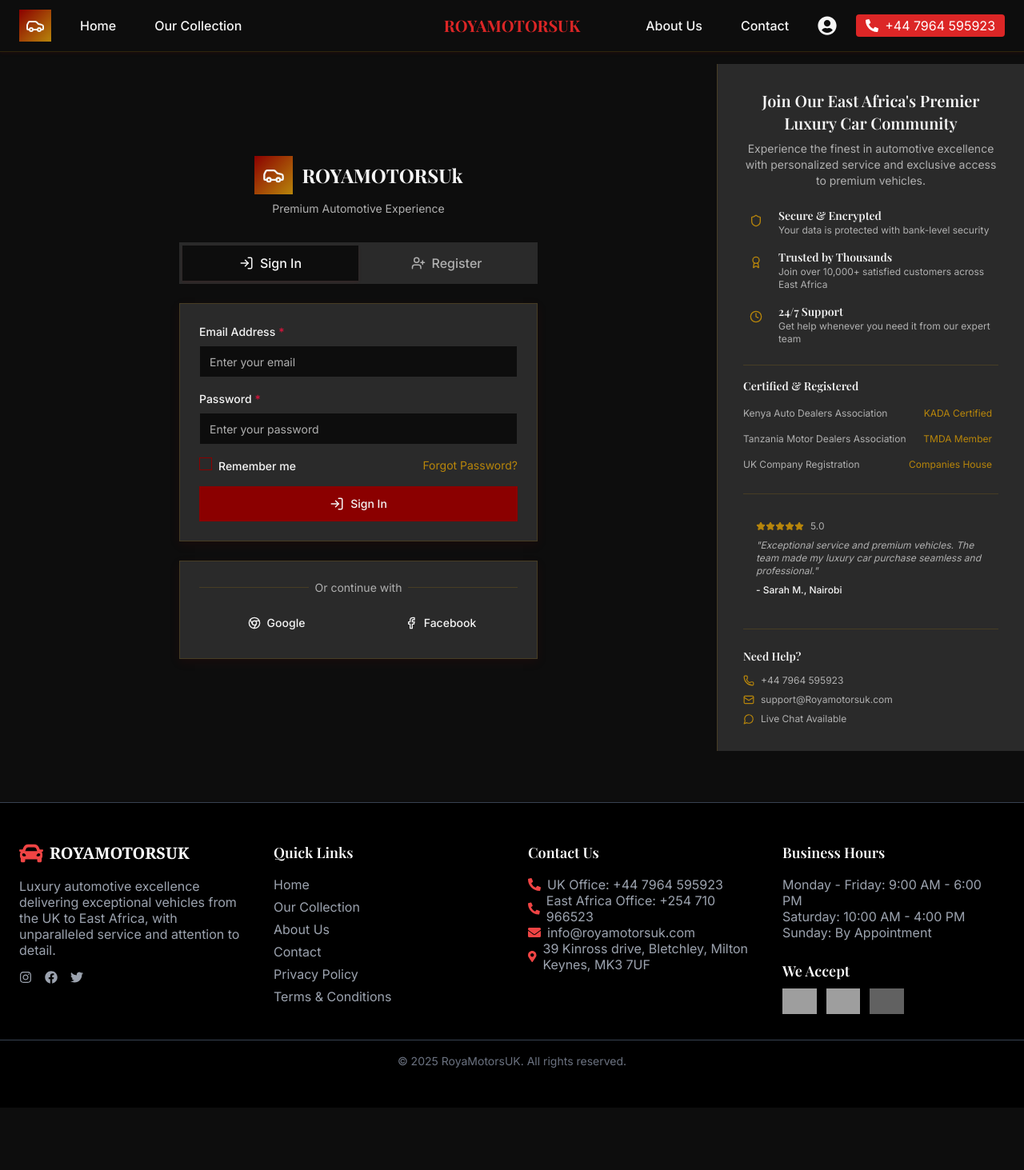
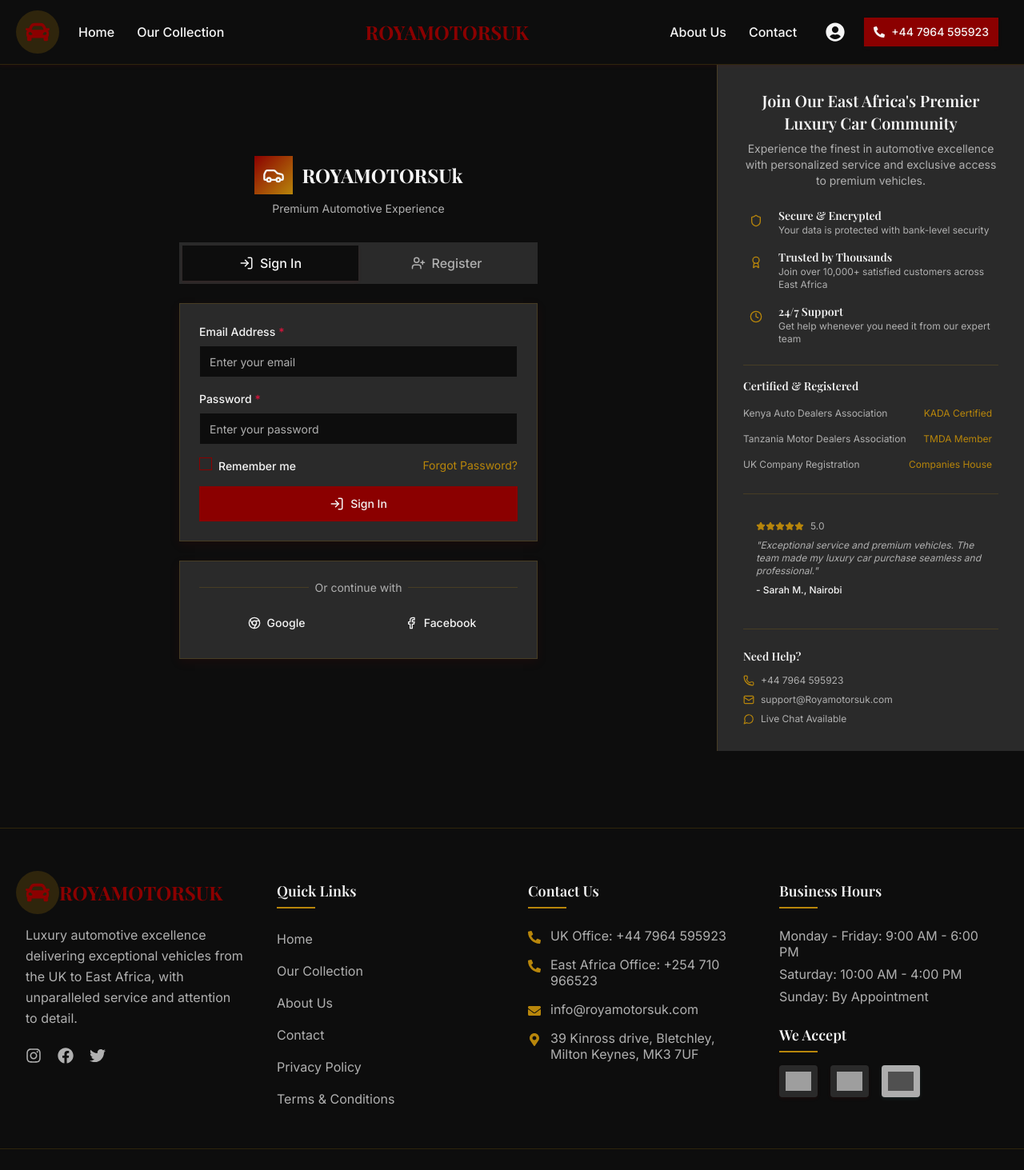
Before and after one commit to 4rn0h/Rdealership, a React (Vite) app: page /user-authentication in a window 1280 px wide. Shown: the top 1463 px of the page at 80% size. Before the commit the page ends 1385 px from the top, so only its background shows below. Built offline with nearby package versions, Linux system fonts and the light colour scheme; grey boxes are pictures that could not be loaded.

Commit message:
footer and header update

```diff
--- a/src/components/ui/Footer.jsx
+++ b/src/components/ui/Footer.jsx
@@ -13,91 +13,127 @@
 
 const Footer = () => {
   return (
-    <footer className="bg-black text-white py-12 mt-16 border-t border-gray-700">
-      <div className="container mx-auto grid md:grid-cols-4 gap-10 px-6">
+    <footer className="bg-background text-foreground border-t border-border pt-16 mt-24">
+      <div className="container-custom grid md:grid-cols-4 gap-10">
 
         {/* Column 1 - Logo & About */}
-        <div>
-          <div className="flex items-center gap-2 mb-4">
-            <FaCar className="text-red-500 text-3xl" />
-            <h2 className="text-xl font-serif font-bold">ROYAMOTORSUK</h2>
+        <div className="space-y-6">
+          <div className="flex items-center gap-3">
+            <div className="relative">
+              <FaCar className="text-primary text-3xl z-10 relative" />
+              <div className="absolute -inset-3 bg-accent rounded-full opacity-20"></div>
             </div>
-          <p className="text-gray-400 mb-4">
+            <h2 className="text-2xl font-playfair font-bold text-primary">ROYAMOTORSUK</h2>
+          </div>
+          <p className="text-muted-foreground leading-relaxed">
             Luxury automotive excellence delivering exceptional vehicles from
             the UK to East Africa, with unparalleled service and attention to
             detail.
           </p>
-          <div className="flex gap-4 text-gray-400">
-            <a href="https://instagram.com/RoyaMotorsUK" target="_blank" rel="noopener noreferrer">
-              <FaInstagram className="hover:text-red-500 cursor-pointer" />
+          <div className="flex gap-5">
+            <a href="https://instagram.com/RoyaMotorsUK" target="_blank" rel="noopener noreferrer" className="luxury-hover-gold luxury-micro-transition text-muted-foreground hover:text-accent">
+              <FaInstagram className="text-xl" />
             </a>
-            <a href="https://facebook.com/RoyaMotorsUK" target="_blank" rel="noopener noreferrer">
-              <FaFacebook className="hover:text-red-500 cursor-pointer" />
+            <a href="https://facebook.com/RoyaMotorsUK" target="_blank" rel="noopener noreferrer" className="luxury-hover-gold luxury-micro-transition text-muted-foreground hover:text-accent">
+              <FaFacebook className="text-xl" />
             </a>
-            <a href="https://twitter.com/RoyaMotorsUK" target="_blank" rel="noopener noreferrer">
-              <FaTwitter className="hover:text-red-500 cursor-pointer" />
+            <a href="https://twitter.com/RoyaMotorsUK" target="_blank" rel="noopener noreferrer" className="luxury-hover-gold luxury-micro-transition text-muted-foreground hover:text-accent">
+              <FaTwitter className="text-xl" />
             </a>
           </div>
         </div>
 
         {/* Column 2 - Quick Links */}
         <div>
-          <h3 className="font-semibold text-lg mb-4">Quick Links</h3>
-          <ul className="space-y-2 text-gray-400">
-            <li><Link to="/" className="luxury-hover-gold">Home</Link></li>
-            <li><Link to="/vehicle-browse-search" className="luxury-hover-gold">Our Collection</Link></li>
-            <li><Link to="/about" className="luxury-hover-gold">About Us</Link></li>
-            <li><Link to="/contacts" className="luxury-hover-gold">Contact</Link></li>
-            <li><Link to="/privacy-policy" className="luxury-hover-gold">Privacy Policy</Link></li>
-            <li><Link to="/terms" className="luxury-hover-gold">Terms & Conditions</Link></li>
+          <h3 className="font-playfair font-semibold text-lg mb-6 relative pb-2 after:content-[''] after:absolute after:left-0 after:bottom-0 after:w-12 after:h-0.5 after:bg-accent">
+            Quick Links
+          </h3>
+          <ul className="space-y-3">
+            {[
+              { name: "Home", path: "/" },
+              { name: "Our Collection", path: "/vehicle-browse-search" },
+              { name: "About Us", path: "/about" },
+              { name: "Contact", path: "/contacts" },
+              { name: "Privacy Policy", path: "/privacy-policy" },
+              { name: "Terms & Conditions", path: "/terms" }
+            ].map((link, index) => (
+              <li key={index}>
+                <Link
+                  to={link.path}
+                  className="text-muted-foreground luxury-hover-gold luxury-micro-transition hover:text-accent block py-1"
+                >
+                  {link.name}
+                </Link>
+              </li>
+            ))}
           </ul>
         </div>
 
         {/* Column 3 - Contact Us */}
         <div>
-          <h3 className="font-semibold text-lg mb-4">Contact Us</h3>
-          <p className="flex items-center gap-2 text-gray-400">
-            <FaPhoneAlt className="text-red-500" />
-            <a href="tel:+447964595923" className="hover:text-red-500">
+          <h3 className="font-playfair font-semibold text-lg mb-6 relative pb-2 after:content-[''] after:absolute after:left-0 after:bottom-0 after:w-12 after:h-0.5 after:bg-accent">
+            Contact Us
+          </h3>
+          <div className="space-y-4">
+            <div className="flex items-start gap-3">
+              <FaPhoneAlt className="text-accent mt-1 flex-shrink-0" />
+              <a href="tel:+447964595923" className="text-muted-foreground luxury-hover-gold luxury-micro-transition hover:text-accent block">
                 UK Office: +44 7964 595923
               </a>
-          </p>
-          <p className="flex items-center gap-2 text-gray-400">
-            <FaPhoneAlt className="text-red-500" />
-            <a href="tel:+254710966523" className="hover:text-red-500">
+            </div>
+            <div className="flex items-start gap-3">
+              <FaPhoneAlt className="text-accent mt-1 flex-shrink-0" />
+              <a href="tel:+254710966523" className="text-muted-foreground luxury-hover-gold luxury-micro-transition hover:text-accent block">
                 East Africa Office: +254 710 966523
               </a>
-          </p>
-          <p className="flex items-center gap-2 text-gray-400">
-            <FaEnvelope className="text-red-500" />
-            <a href="mailto:info@royamotorsuk.com" className="hover:text-red-500">
+            </div>
+            <div className="flex items-start gap-3">
+              <FaEnvelope className="text-accent mt-1 flex-shrink-0" />
+              <a href="mailto:info@royamotorsuk.com" className="text-muted-foreground luxury-hover-gold luxury-micro-transition hover:text-accent block">
                 info@royamotorsuk.com
               </a>
-          </p>
-          <p className="flex items-center gap-2 text-gray-400">
-            <FaMapMarkerAlt className="text-red-500" />
+            </div>
+            <div className="flex items-start gap-3">
+              <FaMapMarkerAlt className="text-accent mt-1 flex-shrink-0" />
+              <span className="text-muted-foreground">
                 39 Kinross drive, Bletchley, Milton Keynes, MK3 7UF
-          </p>
+              </span>
+            </div>
+          </div>
         </div>
 
         {/* Column 4 - Business Hours */}
         <div>
-          <h3 className="font-semibold text-lg mb-4">Business Hours</h3>
-          <p className="text-gray-400">Monday - Friday: 9:00 AM - 6:00 PM</p>
-          <p className="text-gray-400">Saturday: 10:00 AM - 4:00 PM</p>
-          <p className="text-gray-400">Sunday: By Appointment</p>
+          <h3 className="font-playfair font-semibold text-lg mb-6 relative pb-2 after:content-[''] after:absolute after:left-0 after:bottom-0 after:w-12 after:h-0.5 after:bg-accent">
+            Business Hours
+          </h3>
+          <div className="space-y-2 text-muted-foreground mb-6">
+            <p>Monday - Friday: 9:00 AM - 6:00 PM</p>
+            <p>Saturday: 10:00 AM - 4:00 PM</p>
+            <p>Sunday: By Appointment</p>
+          </div>
 
-          <h3 className="font-semibold text-lg mt-6 mb-2">We Accept</h3>
-          <div className="flex gap-3">
-            <img src="https://img.icons8.com/color/48/visa.png" alt="Visa" className="h-8" />
-            <img src="https://img.icons8.com/color/48/mastercard-logo.png" alt="MasterCard" className="h-8" />
-            <img src="https://img.icons8.com/ios-filled/50/bank-building.png" alt="Bank Transfer" className="h-8 invert" />
+          <h3 className="font-playfair font-semibold text-lg mb-4 relative pb-2 after:content-[''] after:absolute after:left-0 after:bottom-0 after:w-12 after:h-0.5 after:bg-accent">
+            We Accept
+          </h3>
+          <div className="flex gap-4">
+            <div className="bg-card p-2 rounded luxury-shadow-subtle">
+              <img src="https://img.icons8.com/color/48/visa.png" alt="Visa" className="h-6" />
+            </div>
+            <div className="bg-card p-2 rounded luxury-shadow-subtle">
+              <img src="https://img.icons8.com/color/48/mastercard-logo.png" alt="MasterCard" className="h-6" />
+            </div>
+            <div className="bg-card p-2 rounded luxury-shadow-subtle invert opacity-80">
+              <img src="https://img.icons8.com/ios-filled/50/bank-building.png" alt="Bank Transfer" className="h-6" />
+            </div>
           </div>
         </div>
       </div>
 
-      <div className="mt-8 text-center text-gray-500 text-sm border-t border-gray-700 pt-4">
+      <div className="border-t border-border mt-12 pt-6 pb-8 text-center">
+        <p className="text-muted-foreground text-sm">
           © {new Date().getFullYear()} RoyaMotorsUK. All rights reserved.
+        </p>
       </div>
     </footer>
   );
--- a/src/components/ui/Header.jsx
+++ b/src/components/ui/Header.jsx
@@ -1,7 +1,7 @@
 import React, { useState, useEffect } from "react";
 import { useLocation, useNavigate } from "react-router-dom";
 import Icon from "../AppIcon";
-import { FaPhoneAlt, FaUserCircle } from "react-icons/fa";
+import { FaPhoneAlt, FaUserCircle, FaCar } from "react-icons/fa";
 
 const Header = () => {
   const [isMobileMenuOpen, setIsMobileMenuOpen] = useState(false);
@@ -74,62 +74,69 @@
 
   return (
     <header className="fixed top-0 left-0 right-0 z-50 bg-background border-b border-border luxury-shadow-subtle">
-      <div className="flex items-center justify-between h-16 px-6">
-        {/* LEFT (Logo + Left Nav) */}
-        <div className="flex flex-1 items-center space-x-6">
-          {/* Logo */}
+      <div className="container-custom flex items-center justify-between h-16 md:h-20">
+        {/* LEFT (Logo) */}
+        <div className="flex items-center">
           <div
             className="flex items-center cursor-pointer luxury-hover-gold luxury-micro-transition"
             onClick={() => navigate("/")}
           >
-            <div className="w-10 h-10 bg-luxury-gradient rounded-lg flex items-center justify-center">
-              <Icon name="Car" size={24} color="#F5F5F5" />
+            <div className="flex items-center gap-2">
+              <div className="relative">
+                <FaCar className="text-primary text-2xl md:text-3xl z-10 relative" />
+                <div className="absolute -inset-2 md:-inset-3 bg-accent rounded-full opacity-20"></div>
+              </div>
+              <span className="text-xl md:text-2xl font-playfair font-bold text-primary md:hidden">
+                ROYAMOTORSUK
+              </span>
             </div>
           </div>
 
-          {/* Left Nav */}
-          <nav className="hidden lg:flex items-center space-x-6">
+          {/* Left Nav - Desktop */}
+          <nav className="hidden lg:flex items-center space-x-1 ml-6">
             {leftNavItems.map((item) => (
               <button
                 key={item.path}
                 onClick={() => handleNavigation(item.path)}
-                className={`px-3 py-2 rounded-lg font-medium luxury-micro-transition ${
+                className={`px-3 py-2 rounded-lg font-medium luxury-micro-transition relative group ${
                   isActivePath(item.path)
-                    ? "text-accent bg-accent/10"
-                    : "text-foreground hover:text-accent hover:bg-accent/5"
+                    ? "text-accent"
+                    : "text-foreground hover:text-accent"
                 }`}
               >
                 {item.label}
+                <span className={`absolute bottom-0 left-0 w-0 h-0.5 bg-accent transition-all duration-300 group-hover:w-full ${isActivePath(item.path) ? 'w-full' : ''}`}></span>
               </button>
             ))}
           </nav>
         </div>
 
-        {/* CENTER (Brand) */}
+        {/* CENTER (Brand Name - Desktop) */}
         <div
-          className="flex-0 text-center cursor-pointer"
+          className="hidden md:flex flex-0 text-center cursor-pointer luxury-hover-gold luxury-micro-transition"
           onClick={() => navigate("/")}
         >
-          <h1 className="text-xl font-heading font-bold text-red-600">
+          <h1 className="text-xl md:text-2xl font-playfair font-bold text-primary">
             ROYAMOTORSUK
           </h1>
         </div>
 
-        {/* RIGHT (Right Nav + User + Phone) */}
-        <div className="flex flex-1 items-center justify-end space-x-6">
-          {/* Right Nav */}
-          <nav className="hidden lg:flex items-center space-x-6">
+        {/* RIGHT (Navigation + Controls) */}
+        <div className="flex items-center justify-end space-x-4">
+          {/* Right Nav - Desktop */}
+          <nav className="hidden lg:flex items-center space-x-1">
             {rightNavItems.map((item) => (
               <button
                 key={item.path}
                 onClick={() => handleNavigation(item.path)}
-                className={`px-3 py-2 rounded-lg font-medium luxury-micro-transition ${
+                className={`px-3 py-2 rounded-lg font-medium luxury-micro-transition relative group ${
                   isActivePath(item.path)
-                    ? "text-accent bg-accent/10"
-                    : "text-foreground hover:text-accent hover:bg-accent/5"
+                    ? "text-accent"
+                    : "text-foreground hover:text-accent"
                 }`}
               >
                 {item.label}
+                <span className={`absolute bottom-0 left-0 w-0 h-0.5 bg-accent transition-all duration-300 group-hover:w-full ${isActivePath(item.path) ? 'w-full' : ''}`}></span>
               </button>
             ))}
 
@@ -138,14 +145,15 @@
               <button
                 key={item.path}
                 onClick={() => handleNavigation(item.path)}
-                className={`flex items-center space-x-2 px-3 py-2 rounded-lg luxury-micro-transition ${
+                className={`flex items-center space-x-2 px-3 py-2 rounded-lg luxury-micro-transition relative group ${
                   isActivePath(item.path)
-                    ? "text-accent bg-accent/10"
-                    : "text-foreground hover:text-accent hover:bg-accent/5"
+                    ? "text-accent"
+                    : "text-foreground hover:text-accent"
                 }`}
               >
                 <Icon name={item.icon} size={18} />
                 <span className="font-medium">{item.label}</span>
+                <span className={`absolute bottom-0 left-0 w-0 h-0.5 bg-accent transition-all duration-300 group-hover:w-full ${isActivePath(item.path) ? 'w-full' : ''}`}></span>
               </button>
             ))}
           </nav>
@@ -153,39 +161,51 @@
           {/* User icon */}
           <button
             onClick={handleAuthAction}
-            className="flex items-center space-x-2 text-foreground hover:text-accent"
+            className="text-foreground hover:text-accent luxury-micro-transition p-1 md:p-2 rounded-lg hover:bg-muted"
+            aria-label={user ? "Sign out" : "Sign in"}
           >
-            <FaUserCircle className="text-2xl" />
+            <FaUserCircle className="text-xl md:text-2xl" />
           </button>
 
-          {/* Phone CTA */}
+          {/* Phone CTA - Desktop */}
           <a
             href="tel:+447964595923"
-            className="bg-red-600 px-3 py-1 rounded flex items-center space-x-2 text-white hover:bg-red-700"
+            className="hidden md:flex bg-primary px-3 py-2 rounded-lg items-center space-x-2 text-primary-foreground hover:bg-primary/90 luxury-micro-transition luxury-shadow-subtle"
           >
-            <FaPhoneAlt /> <span>+44 7964 595923</span>
+            <FaPhoneAlt className="text-sm" />
+            <span className="text-sm font-medium">+44 7964 595923</span>
           </a>
-        </div>
+
+          {/* Phone CTA - Mobile */}
+          <a
+            href="tel:+447964595923"
+            className="md:hidden bg-primary p-2 rounded-lg flex items-center text-primary-foreground hover:bg-primary/90 luxury-micro-transition luxury-shadow-subtle"
+            aria-label="Call us"
+          >
+            <FaPhoneAlt className="text-sm" />
+          </a>
 
           {/* Mobile Menu Toggle */}
           <button
             onClick={() => setIsMobileMenuOpen(!isMobileMenuOpen)}
             className="lg:hidden p-2 rounded-lg hover:bg-muted luxury-micro-transition"
+            aria-label="Toggle menu"
           >
             <Icon name={isMobileMenuOpen ? "X" : "Menu"} size={24} />
           </button>
+        </div>
       </div>
 
       {/* Mobile Menu */}
       {isMobileMenuOpen && (
         <div className="lg:hidden fixed inset-0 top-16 bg-background/95 backdrop-blur-sm z-40">
           <div className="bg-background border-t border-border">
-            <nav className="px-6 py-4 space-y-4">
+            <nav className="px-6 py-6 space-y-4">
               {[...leftNavItems, ...rightNavItems].map((item) => (
                 <button
                   key={item.path}
                   onClick={() => handleNavigation(item.path)}
-                  className={`block w-full text-left px-4 py-2 rounded-lg ${
+                  className={`block w-full text-left px-4 py-3 rounded-lg text-lg luxury-micro-transition ${
                     isActivePath(item.path)
                       ? "text-accent bg-accent/10"
                       : "text-foreground hover:bg-muted"
@@ -199,7 +219,7 @@
                 <button
                   key={item.path}
                   onClick={() => handleNavigation(item.path)}
-                  className={`block w-full flex items-center space-x-3 px-4 py-2 rounded-lg ${
+                  className={`block w-full flex items-center space-x-3 px-4 py-3 rounded-lg text-lg luxury-micro-transition ${
                     isActivePath(item.path)
                       ? "text-accent bg-accent/10"
                       : "text-foreground hover:bg-muted"
@@ -210,21 +230,25 @@
                 </button>
               ))}
 
+              <div className="pt-4 border-t border-border mt-4">
                 {/* Phone CTA */}
                 <a
                   href="tel:+447964595923"
-                className="block bg-red-600 px-3 py-2 rounded flex items-center space-x-2 text-white hover:bg-red-700"
+                  className="block bg-primary px-4 py-3 rounded-lg flex items-center justify-center space-x-2 text-primary-foreground hover:bg-primary/90 mb-4"
                 >
-                <FaPhoneAlt /> <span>+44 7964 595923</span>
+                  <FaPhoneAlt />
+                  <span>+44 7964 595923</span>
                 </a>
 
                 {/* Auth */}
                 <button
                   onClick={handleAuthAction}
-                className="block w-full px-4 py-2 rounded-lg hover:bg-muted luxury-micro-transition"
+                  className="block w-full px-4 py-3 rounded-lg hover:bg-muted luxury-micro-transition text-foreground flex items-center justify-center space-x-2"
                 >
-                {user ? "Sign Out" : "Sign In"}
+                  <FaUserCircle className="text-xl" />
+                  <span className="font-medium">{user ? "Sign Out" : "Sign In"}</span>
                 </button>
+              </div>
             </nav>
           </div>
         </div>
```
Lines whose indentation alone changed are shown as unchanged.
